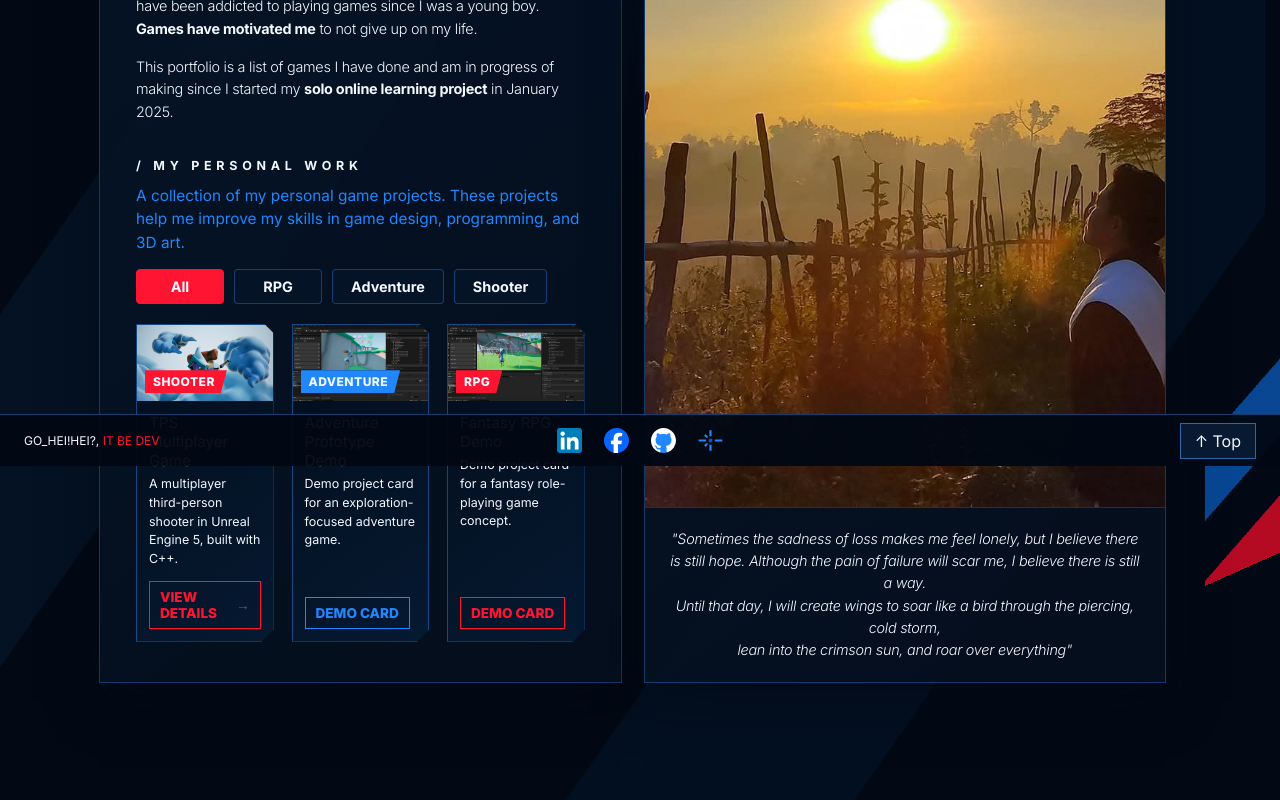
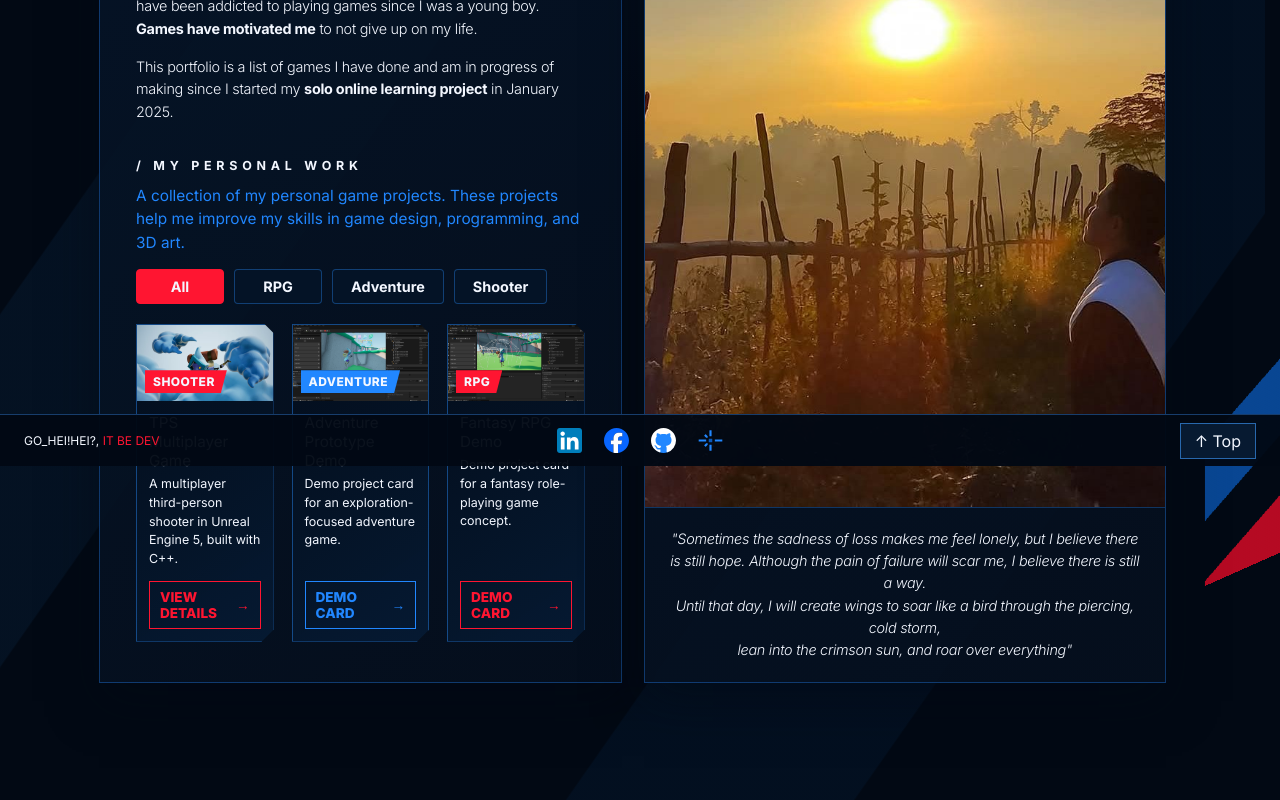
Before and after one commit to thavon91/web-portfolio, a React (Vite) app: page / in a window 1280 px wide. Shown: the part 334-1134 px from the top of the page. Built offline with nearby package versions, Linux system fonts and the light colour scheme.

Commit message:
Add arrows to demo card labels
Co-authored-by: Copilot <223556219+Copilot@users.noreply.github.com>

```diff
--- a/src/pages/HomePage.jsx
+++ b/src/pages/HomePage.jsx
@@ -88,7 +88,7 @@ export default function HomePage() {
                     <Typography component="h3">{project.title}</Typography>
                     <Typography component="p">{project.description}</Typography>
                     {project.demo ? (
-                      <span className="home-project-link home-project-demo">DEMO CARD</span>
+                      <span className="home-project-link home-project-demo">DEMO CARD <span aria-hidden="true">→</span></span>
                     ) : (
                       <a href="#SoloProject" className="home-project-link">VIEW DETAILS <span aria-hidden="true">→</span></a>
                     )}
```
